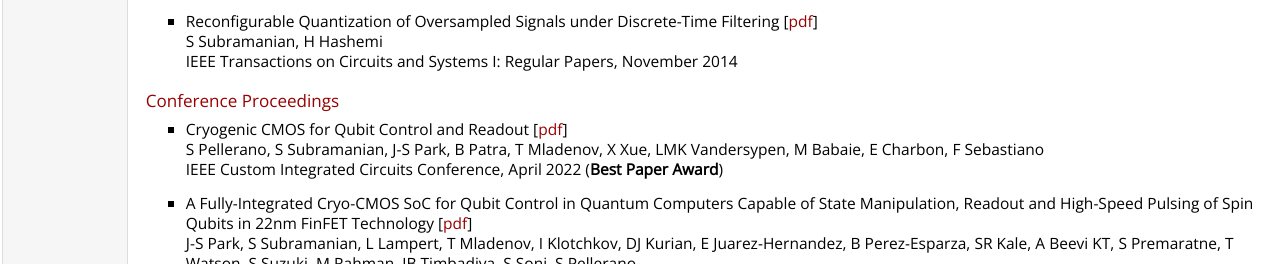
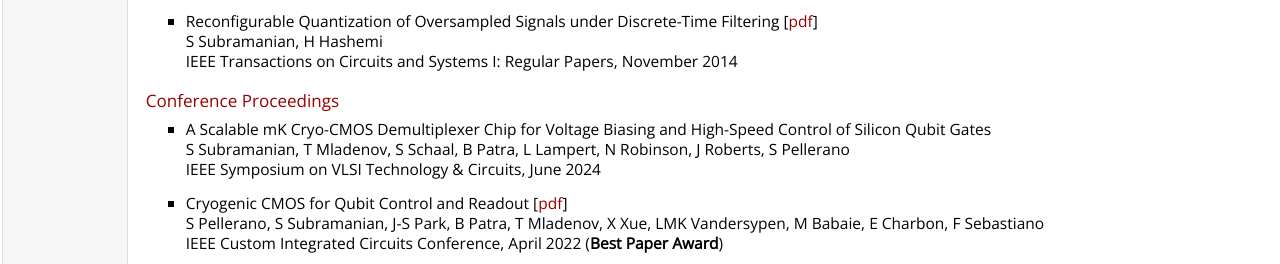
Before and after one commit to sushilsub/sushilsub.github.io, a plain HTML site: page index.html in a window 1280 px wide. Shown: the part 880-1144 px from the top of the page. Drawn offline with nearby package versions, Linux system fonts and the light colour scheme.

Commit message:
New Publication (IEEE VLSI Symposium 2024)

```diff
--- a/index.html
+++ b/index.html
@@ -79,6 +79,12 @@ IEEE Transactions on Circuits and Systems I: Regular Papers, November 2014</p>
 </li>
 </ul>
 <h3>Conference Proceedings</h3>
+<ul>
+<li><p>A Scalable mK Cryo-CMOS Demultiplexer Chip for Voltage Biasing and High-Speed Control of Silicon Qubit Gates <br />
+S Subramanian, T Mladenov, S Schaal, B Patra, L Lampert, N Robinson, J Roberts, S Pellerano <br />
+IEEE Symposium on VLSI Technology & Circuits, June 2024 </p>
+</li>
+</ul>
 <ul>
 <li><p>Cryogenic CMOS for Qubit Control and Readout [<a href="https://ieeexplore.ieee.org/document/9772841">pdf</a>] <br />
 S Pellerano, S Subramanian, J-S Park, B Patra, T Mladenov, X Xue, LMK Vandersypen, M Babaie, E Charbon, F Sebastiano <br />
```
